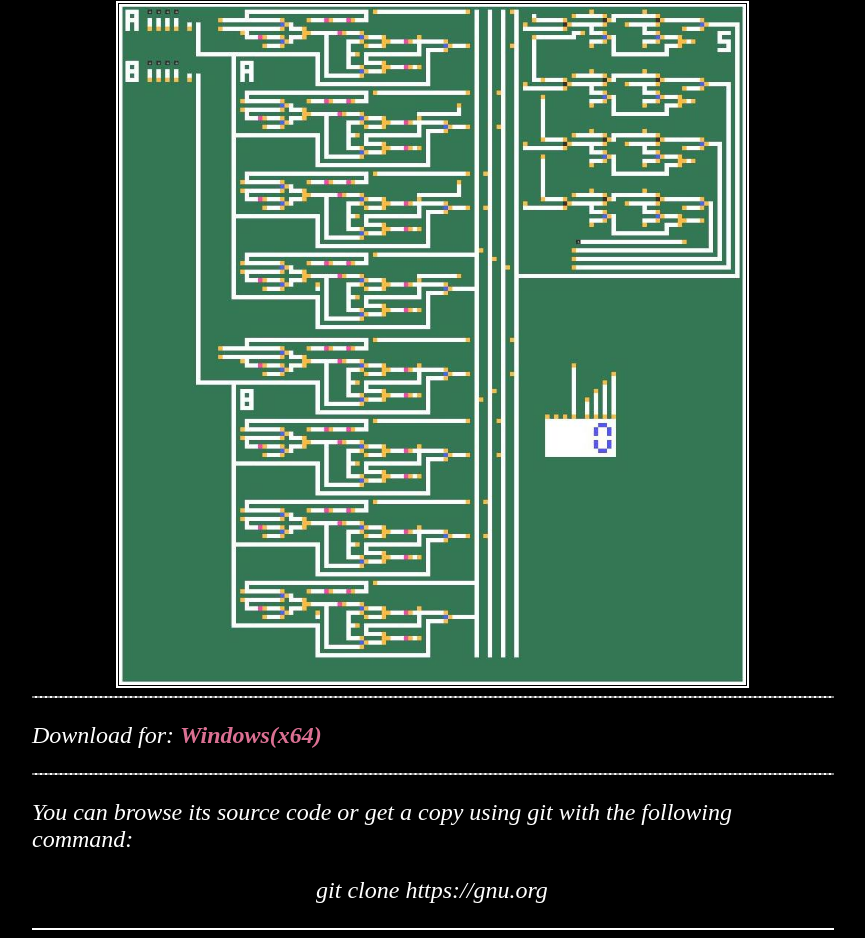
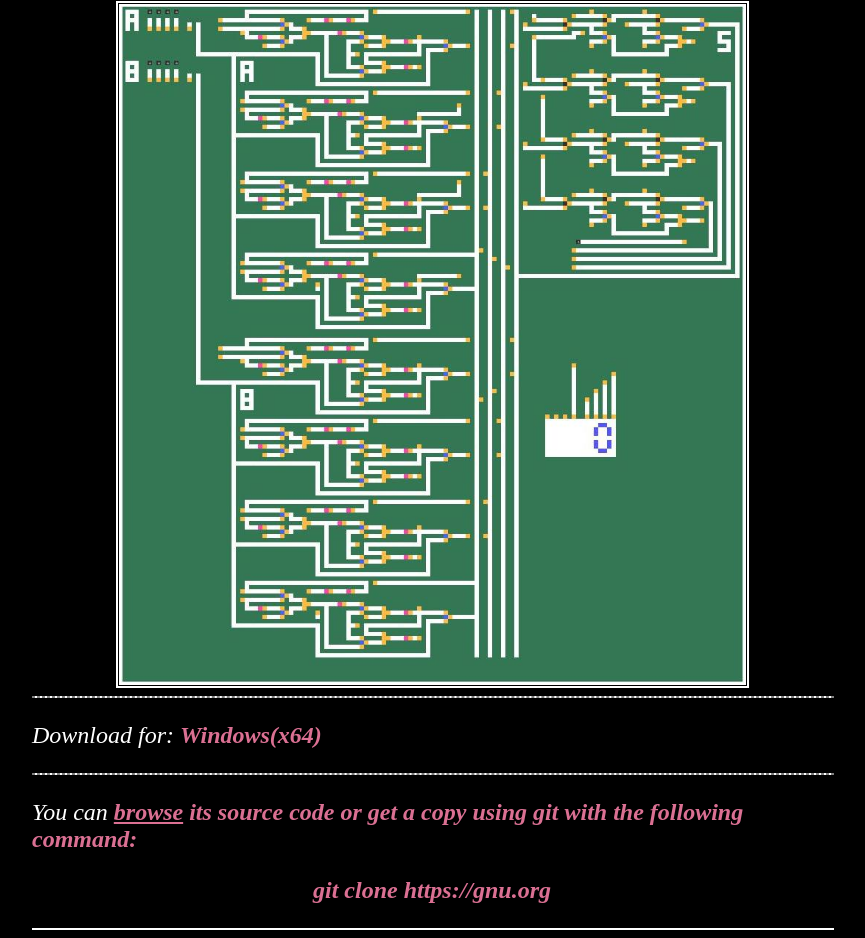
Before and after one commit to polyscheme/pols, a plain HTML site: page index.html in a window 1280 px wide. Shown: the part 324-1262 px from the top of the page, without its empty margins (208-1073 px from the left). Drawn offline with Linux system fonts and the light colour scheme.

Commit message:
Update index.html

```diff
--- a/index.html
+++ b/index.html
@@ -15,7 +15,7 @@
 <hr style="border: 1px dashed gray;" width="800" color="white">
 <p><em>Download for: <a>Windows(x64)</a></em></p>
 <hr style="border: 1px dashed gray;" width="800" color="white">
-<p><em>You can browse its source code or get a copy using git with the following command:</em></p>
+<p><em>You can <a href="source_code">browse<a> its source code or get a copy using git with the following command:</em></p>
 <p style="text-align:center;"><em>git clone https://gnu.org</em></p>
 <hr size="2" width="800" color="white">
 </body>
```
